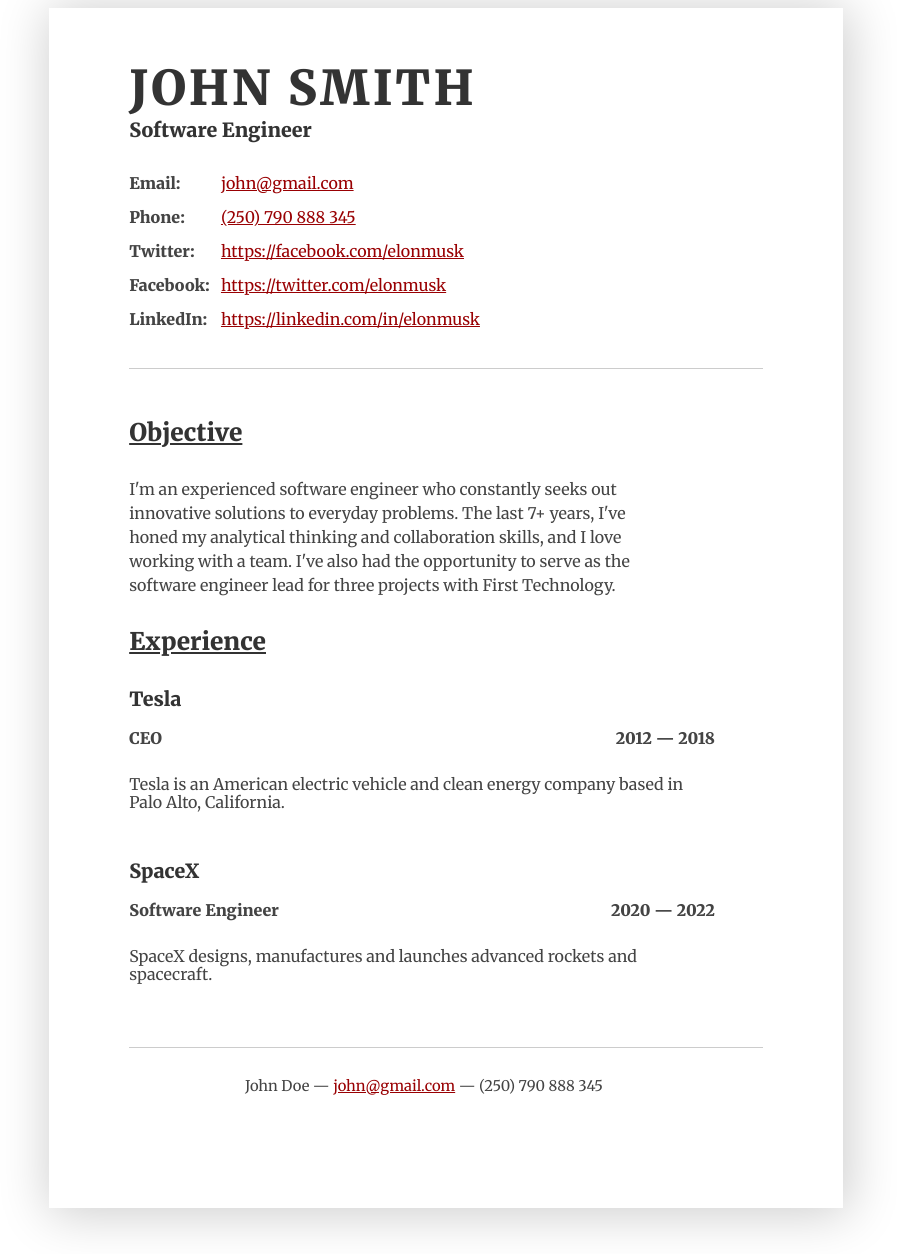
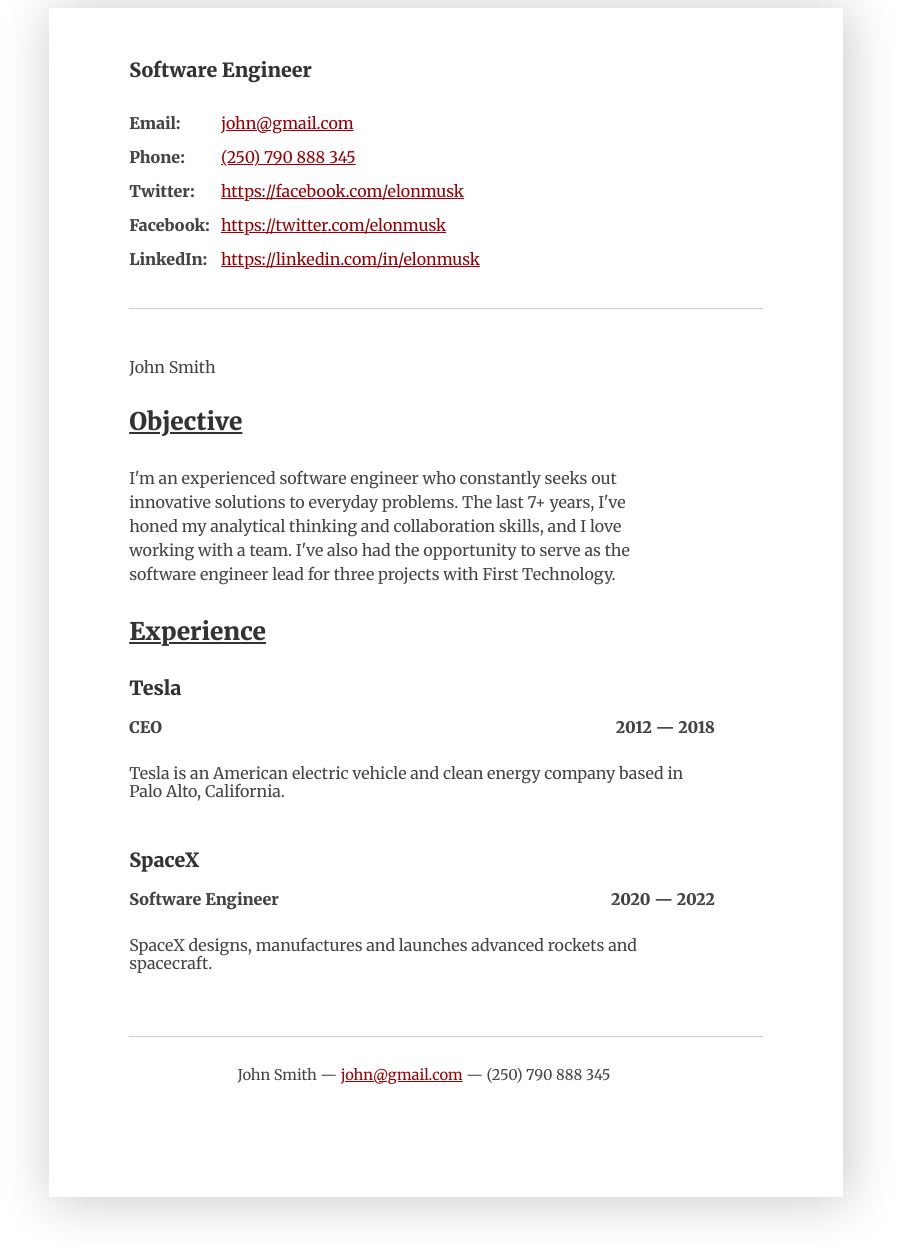
Before and after one commit to igaimerca/react-resume-builder, a React (Vite) app: page / in a window 1280 px wide. Shown: the whole page, without its empty margins (194-1091 px from the left). Built offline with nearby package versions, Linux system fonts and the light colour scheme.

Commit message:
feat: resume with dynamic data

```diff
--- a/src/components/Page/Page.jsx
+++ b/src/components/Page/Page.jsx
@@ -8,7 +8,7 @@ function Page({ jsonData }) {
             <header id="header">
                 <div>
                     <div className="title">
-                        <h1>{data.firstName + " " + data.lastName}</h1>
+                        <h1></h1>
                         <h3>{data.position}</h3>
                     </div>
 
@@ -26,7 +26,7 @@ function Page({ jsonData }) {
             </header>
 
             <main id="main-container">
-                <div>
+                <div>{data.firstName + " " + data.lastName}
                     <div>
 
                         <div>
@@ -63,7 +63,7 @@ function Page({ jsonData }) {
             </main>
 
             <div id="footer">
-                <p>John Doe &mdash; <a href="mailto:name@yourdomain.com">john@gmail.com</a> &mdash; (250) 790 888 345</p>
+                <p>{data.firstName + " " + data.lastName} &mdash; <a href="mailto:name@yourdomain.com">{data.email}</a> &mdash; (250) 790 888 345</p>
             </div>
 
         </div>
```
